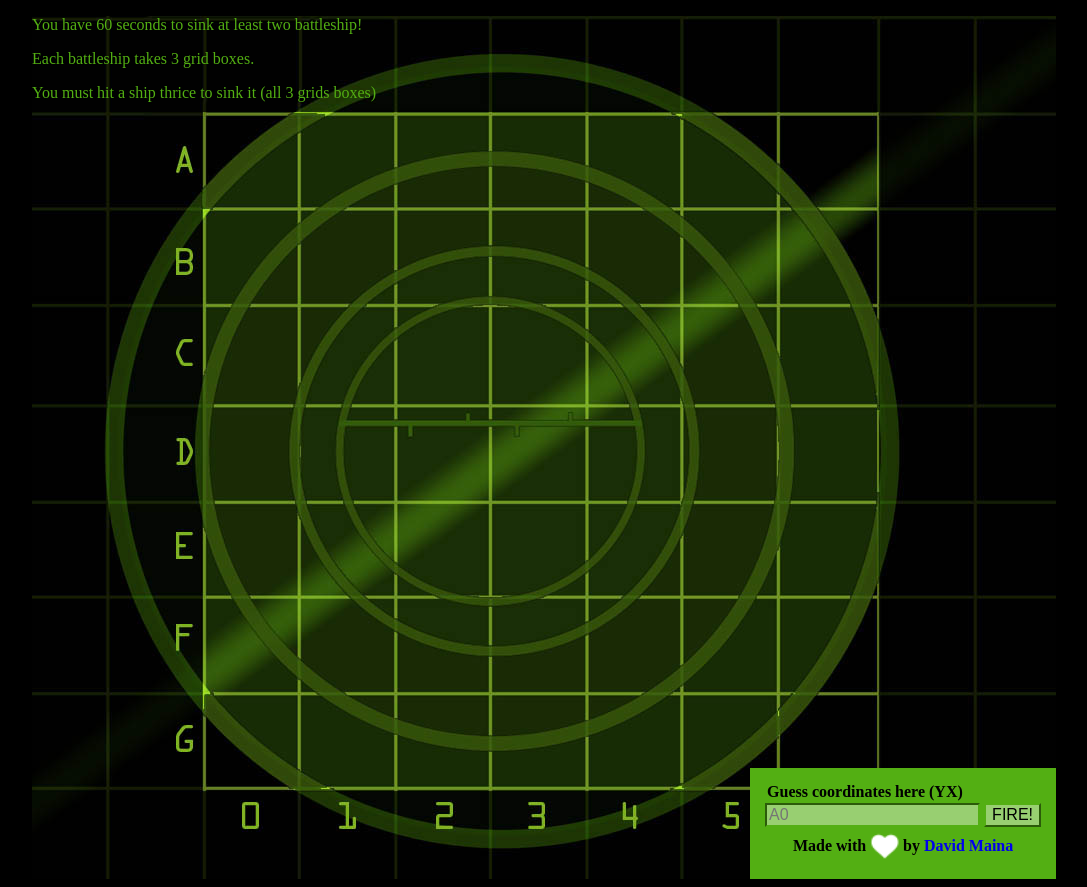
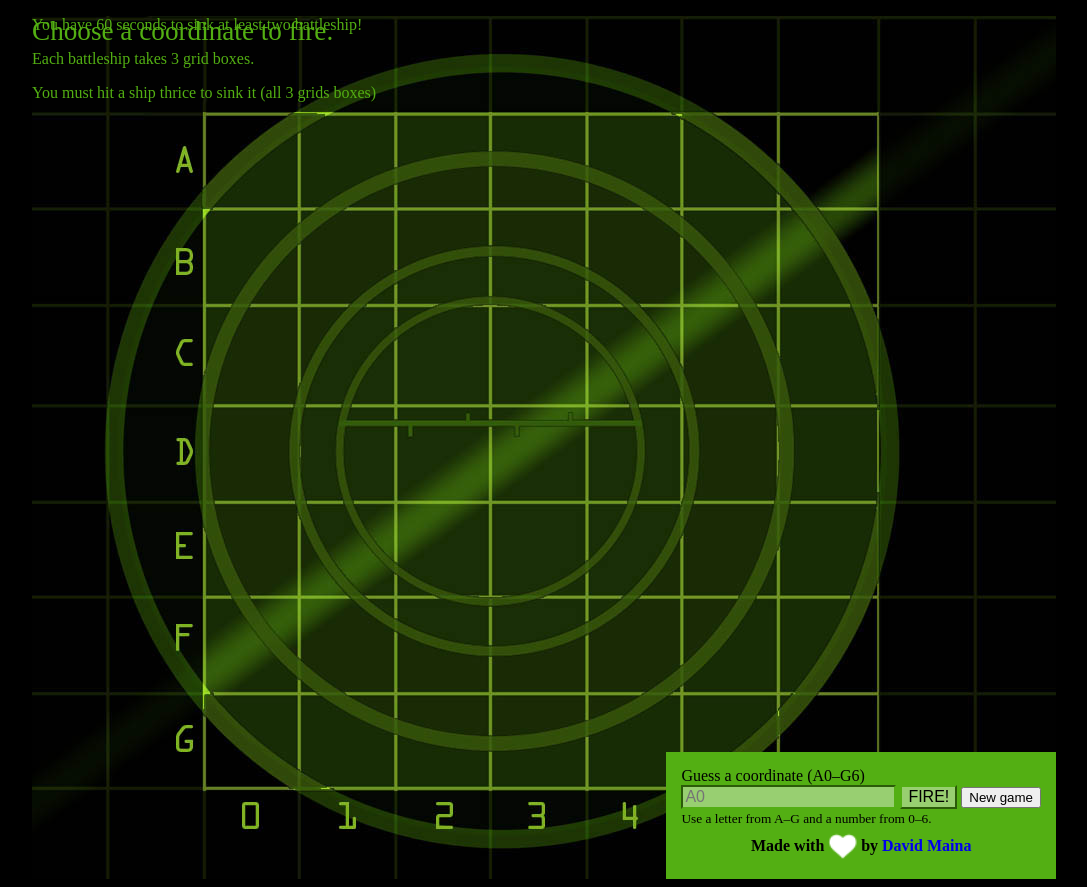
Before and after one commit to davymaish/battleship-game, a plain HTML site: page index.html in a window 1280 px wide. Shown: the whole page, without its empty margins (96-1183 px from the left). Drawn offline with Linux system fonts and the light colour scheme; a script that the page names is missing.

Commit message:
Improve gameplay controls

```diff
--- a/index.html
+++ b/index.html
@@ -12,11 +12,11 @@
 		<div class="overlay"></div>
 	</div>
 	<div id="board">
-		<div id="messageArea"></div>
-		<div id="counterArea" class="counterArea">
-			<p>You have 60 seconds to sink at least two battleship!</p>
-			<p>Each battleship takes 3 grid boxes. </p>
-			<p>You must hit a ship thrice to sink it (all 3 grids boxes)</p>
+			<div id="messageArea" role="status" aria-live="polite">Choose a coordinate to fire.</div>
+			<div id="counterArea" class="counterArea">
+				<p>You have 60 seconds to sink at least two battleship!</p>
+				<p>Each battleship takes 3 grid boxes. </p>
+				<p>You must hit a ship thrice to sink it (all 3 grids boxes)</p>
 		</div>
 		<table>
 			<tr>
@@ -48,10 +48,14 @@
 				<td id="64"></td> <td id="65"></td> <td id="66"></td>
 			</tr>
 		</table>
-		<form>
-			<legend>Guess coordinates here (YX)</legend>
-			<input type="text" id="guessInput" placeholder="A0">
-			<input type="button" id="fireButton" value="Fire!">
+			<form id="guessForm">
+				<label for="guessInput">Guess a coordinate (A0–G6)</label>
+				<div class="controls">
+					<input type="text" id="guessInput" placeholder="A0" maxlength="2" autocomplete="off" aria-describedby="coordinateHelp">
+					<input type="submit" id="fireButton" value="Fire!">
+					<button type="button" id="restartButton">New game</button>
+				</div>
+				<small id="coordinateHelp">Use a letter from A–G and a number from 0–6.</small>
 			<div style="display: flex; align-items: center; justify-content: center; font-weight: 700;">
 				Made with <img height="0.15rem" style="margin: 0.15rem; height: 2rem; width: 2rem;" src="./assets/img/heart.png">by
 				<a style="text-decoration: none; margin-left: 0.25rem;"
```
